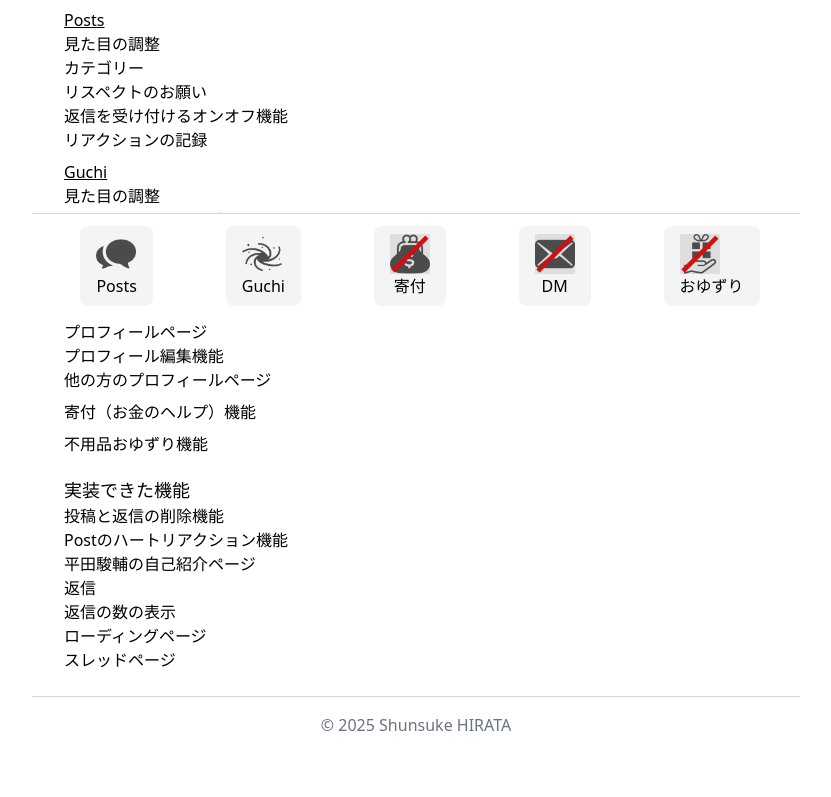
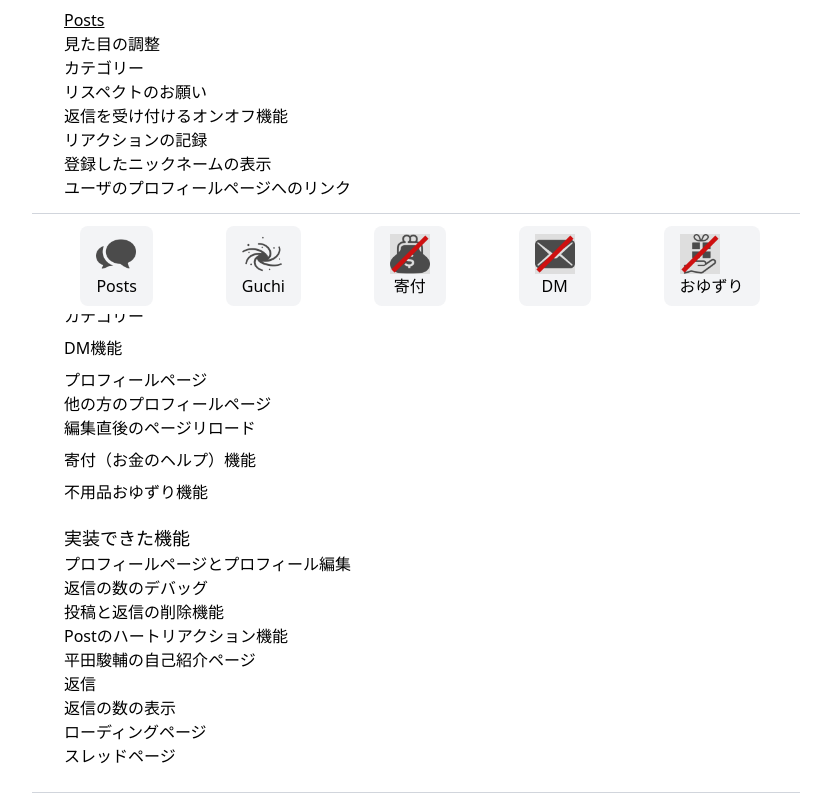
Before and after one commit to Shunsuke0205/message-board-site-on-vercel, a Next.js app: page / in a window 1280 px wide. Shown: the part 486-1283 px from the top of the page, without its empty margins (224-1055 px from the left). Built offline with nearby package versions, Linux system fonts and the light colour scheme; no server answers.

Commit message:
update information

```diff
--- a/src/app/page.tsx
+++ b/src/app/page.tsx
@@ -49,6 +49,8 @@ export default function Home() {
         <li>リスペクトのお願い</li>
         <li>返信を受け付けるオンオフ機能</li>
         <li>リアクションの記録</li>
+        <li>登録したニックネームの表示</li>
+        <li>ユーザのプロフィールページへのリンク</li>
       </ul>
       <h3 className="mt-2">
         <Link href={"/complain"} className="underline">
@@ -64,14 +66,16 @@ export default function Home() {
       <h3 className="mt-2">DM機能</h3>
       <h3 className="mt-2">プロフィールページ</h3>
       <ul>
-        <li>プロフィール編集機能</li>
         <li>他の方のプロフィールページ</li>
+        <li>編集直後のページリロード</li>
       </ul>
       <h3 className="mt-2">寄付（お金のヘルプ）機能</h3>
       <h3 className="mt-2">不用品おゆずり機能</h3>
 
       <h2 className="mt-5 text-lg">実装できた機能</h2>
       <ul>
+        <li>プロフィールページとプロフィール編集</li>
+        <li>返信の数のデバッグ</li>
         <li>投稿と返信の削除機能</li>
         <li>Postのハートリアクション機能</li>
         <li>平田駿輔の自己紹介ページ</li>
```
